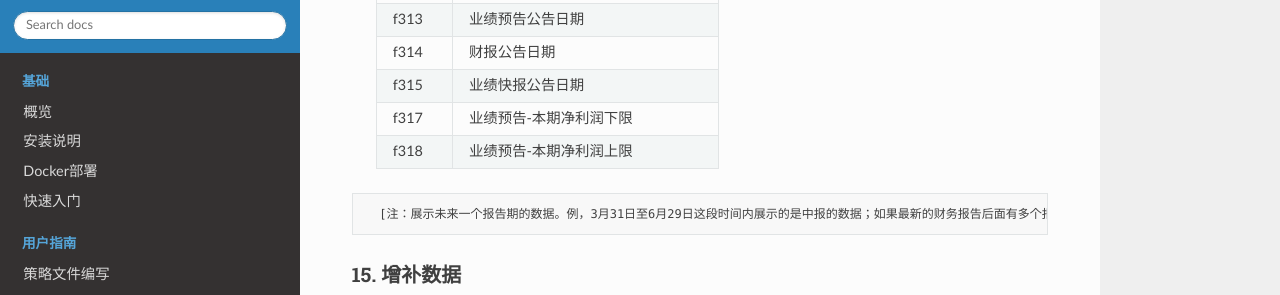
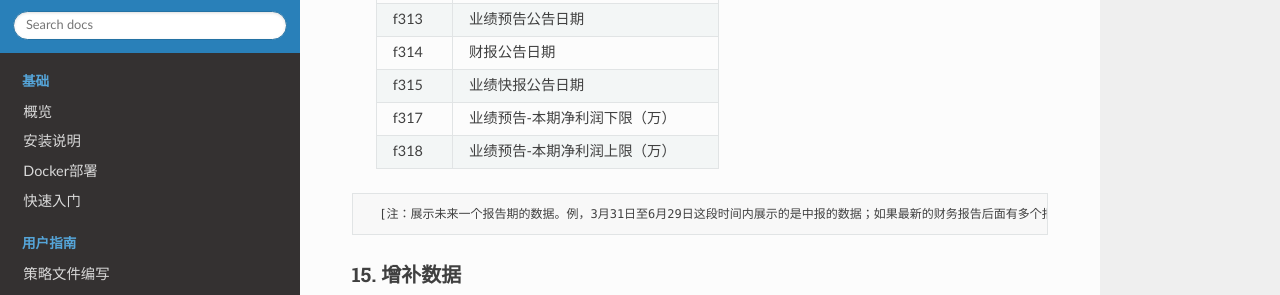
Before and after one commit to haijiangxu/qff, a Sphinx documentation site: the page built from docs/guide/datadict.md, in a window 1280 px wide and 900 px high, scrolled down 13523 px. Shown: the part 149-444 px from the top of the window. Built offline with Sphinx 7.4.7 and the Read the Docs theme 2.0.0, drawn with Linux system fonts in a browser that asks for light colours; some of the changed text lies outside the part shown.

Commit message:
完善数据字典文档

````diff
--- a/docs/guide/datadict.md
+++ b/docs/guide/datadict.md
@@ -548,8 +548,8 @@
               f313                业绩预告公告日期
               f314                财报公告日期
               f315                业绩快报公告日期
-              f317                业绩预告-本期净利润下限
-              f318                业绩预告-本期净利润上限
+              f317                业绩预告-本期净利润下限（万）
+              f318                业绩预告-本期净利润上限（万）
 
             ==================== ============================================================
 ```
````
Also changed, not shown: other parts of docs/guide/datadict.md (+1 -1 lines).
